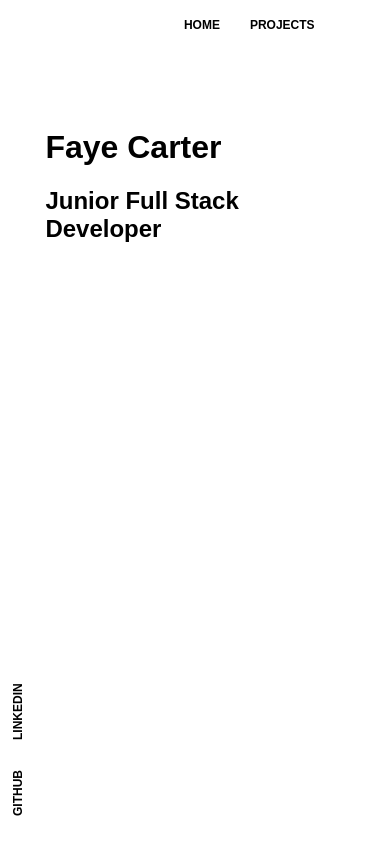
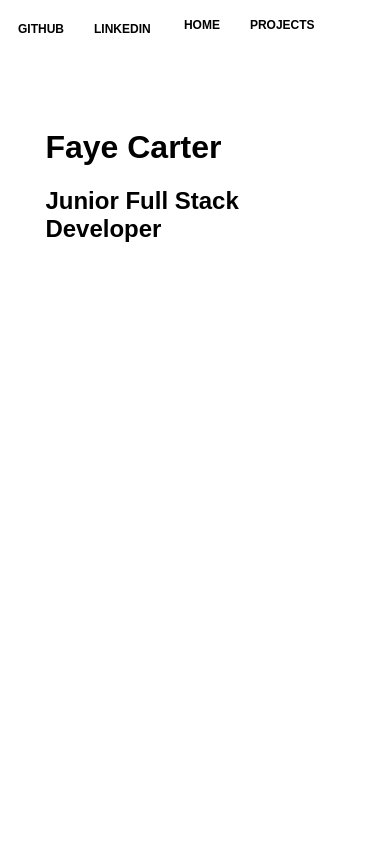
Before and after one commit to FayeCarter/portfolio, a React (Create React App) app: page / in a window 390 px wide. Built offline with nearby package versions, Linux system fonts and the light colour scheme.

Commit message:
Mover links component when small screen

```diff
--- a/src/components/Links.css
+++ b/src/components/Links.css
@@ -1,14 +1,11 @@
 .Links {
   float: left;
-  bottom: 0;
   position: absolute;
   width: 20%;
   display: flex;
 }
 
 .links-list {
-  transform: rotate(-90deg);
-  transform-origin: left top 0;
   margin: auto;
   padding-left: 10px;
 }
@@ -22,3 +19,25 @@
 .media-link:hover {
   color: rgb(35, 79, 88);
 }
+
+@media screen and (min-width: 601px) {
+  .Links {
+    bottom: 0;
+  }
+
+  .links-list {
+    transform: rotate(-90deg);
+    transform-origin: left top 0;
+  }
+}
+
+@media screen and (max-width: 600px) {
+
+  .Links {
+    vertical-align: middle;
+    height: 2.5em;
+  }
+  .links-list {
+    vertical-align: middle;
+  }
+}
```
Also changed, not shown: src/components/Navigation.css (line endings or trailing spaces).
